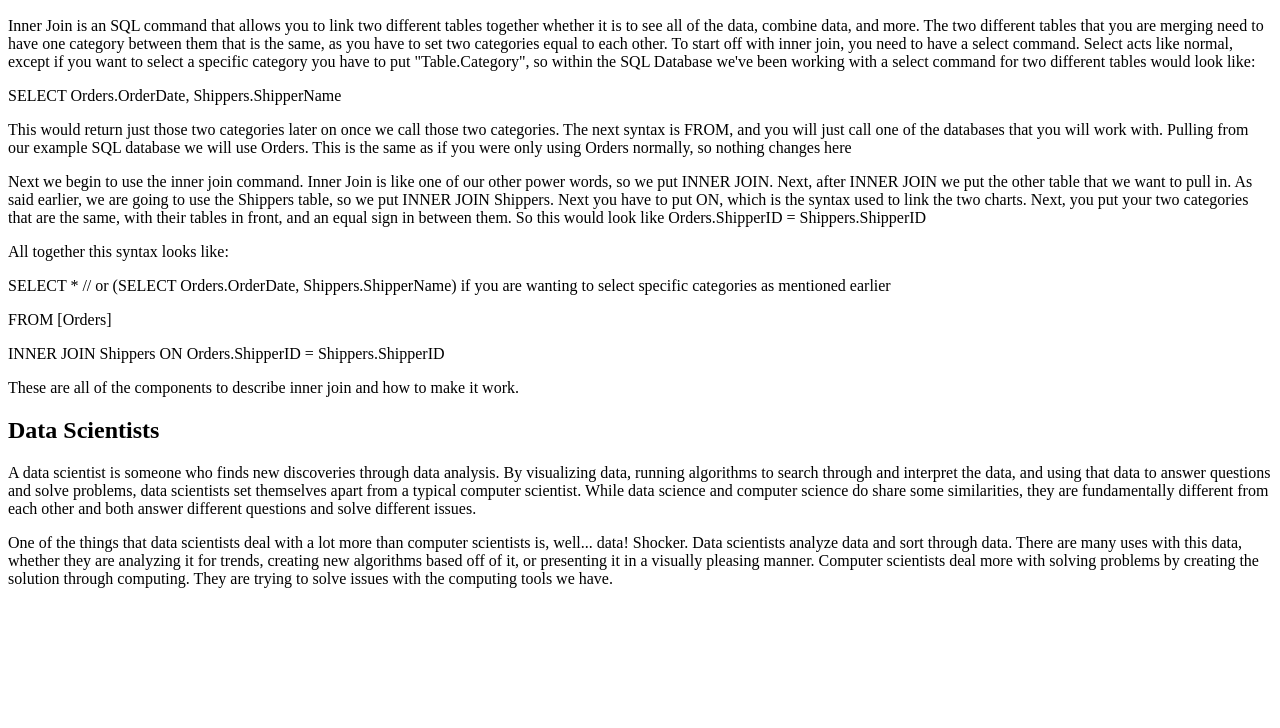
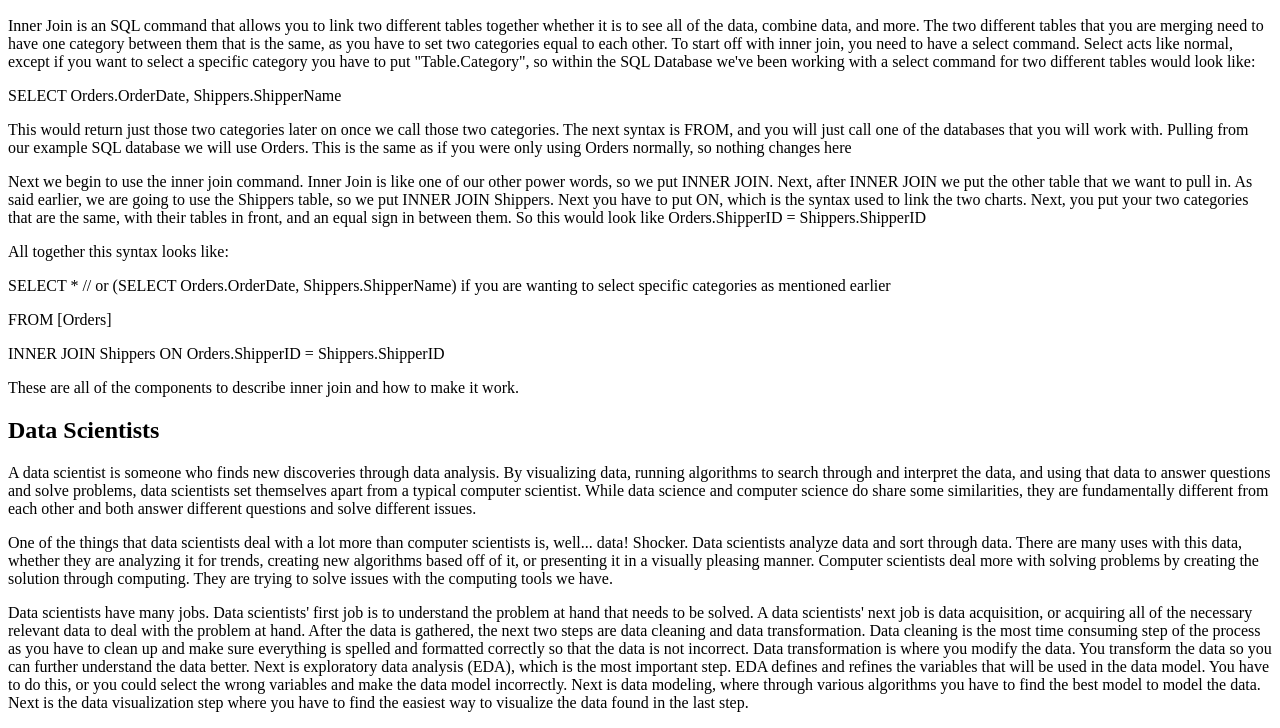
Before and after one commit to gavmyt/InnerJoinPrep, a plain HTML site: page index.html in a window 1280 px wide. Shown: the part 96-824 px from the top of the page. Before the commit the page ends 800 px from the top, so only its background shows below. Drawn offline with Linux system fonts and the light colour scheme.

Commit message:
Update index.html

```diff
--- a/index.html
+++ b/index.html
@@ -36,6 +36,19 @@ INNER JOIN Shippers ON Orders.ShipperID = Shippers.ShipperID
         analyze data and sort through data. There are many uses with this data, whether they are analyzing it for trends, creating new
         algorithms based off of it, or presenting it in a visually pleasing manner. Computer scientists deal more with solving problems
         by creating the solution through computing. They are trying to solve issues with the computing tools we have.
+    </p>
+    <p>
+        Data scientists have many jobs. Data scientists' first job is to understand the problem at hand
+        that needs to be solved. A data scientists' next job is data acquisition, or acquiring all of the
+        necessary relevant data to deal with the problem at hand. After the data is gathered, the next two steps
+        are data cleaning and data transformation. Data cleaning is the most time consuming step of the process
+        as you have to clean up and make sure everything is spelled and formatted correctly so that the data is not
+        incorrect. Data transformation is where you modify the data. You transform the data so you can further understand
+        the data better. Next is exploratory data analysis (EDA), which is the most important step. EDA defines and
+        refines the variables that will be used in the data model. You have to do this, or you could select the wrong
+        variables and make the data model incorrectly. Next is data modeling, where through various algorithms you have
+        to find the best model to model the data. Next is the data visualization step where you have to find the easiest way to
+        visualize the data found in the last step.
 
 
 
```
